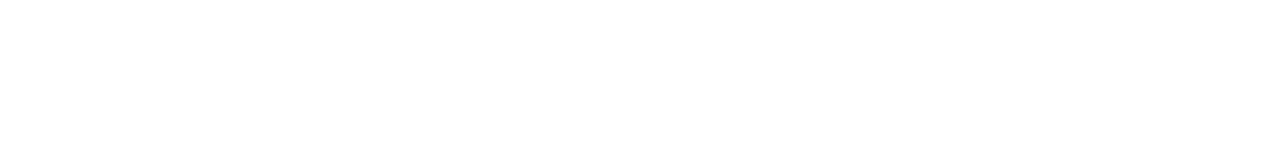
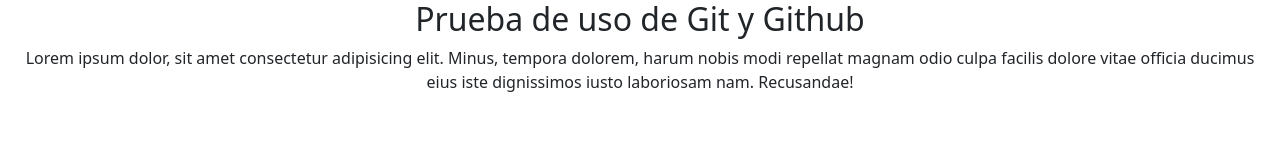
Before and after one commit to amaiur95/miRepositorio1, a plain HTML site: page index.html in a window 1280 px wide. Drawn offline with nearby package versions, Linux system fonts and the light colour scheme.

Commit message:
Añadido h2 y párrafo en el index.html

```diff
--- a/index.html
+++ b/index.html
@@ -17,7 +17,10 @@
         <!-- place navbar here -->
     </header>
     <main class="container-fluid text-center">
-
+        <h2>Prueba de uso de Git y Github</h2>
+        <p>Lorem ipsum dolor, sit amet consectetur adipisicing elit. Minus, tempora dolorem, harum nobis modi
+            repellat magnam odio culpa facilis dolore vitae officia ducimus eius iste dignissimos iusto laboriosam
+            nam. Recusandae!</p>
     </main>
     <footer>
         <!-- place footer here -->
```
